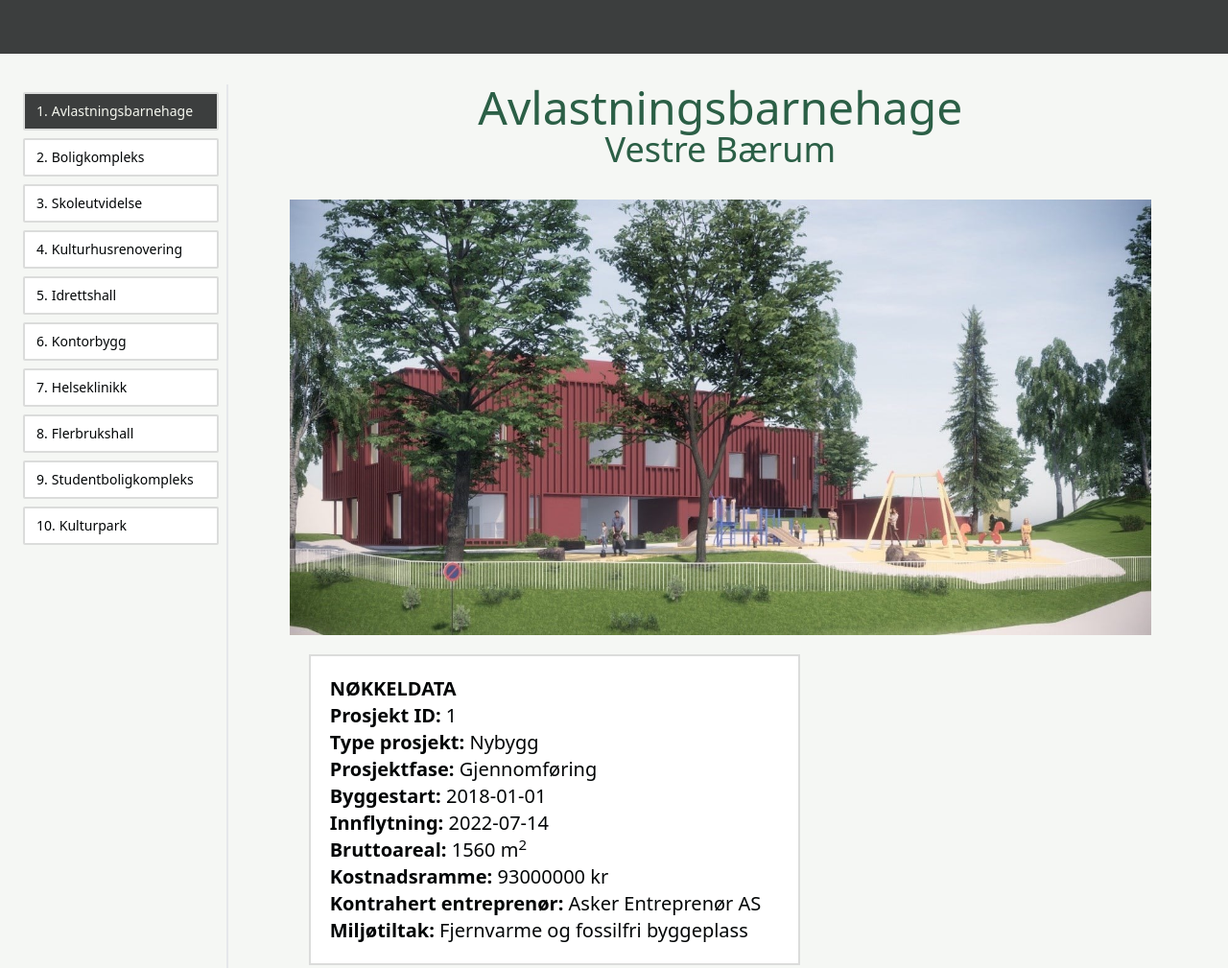
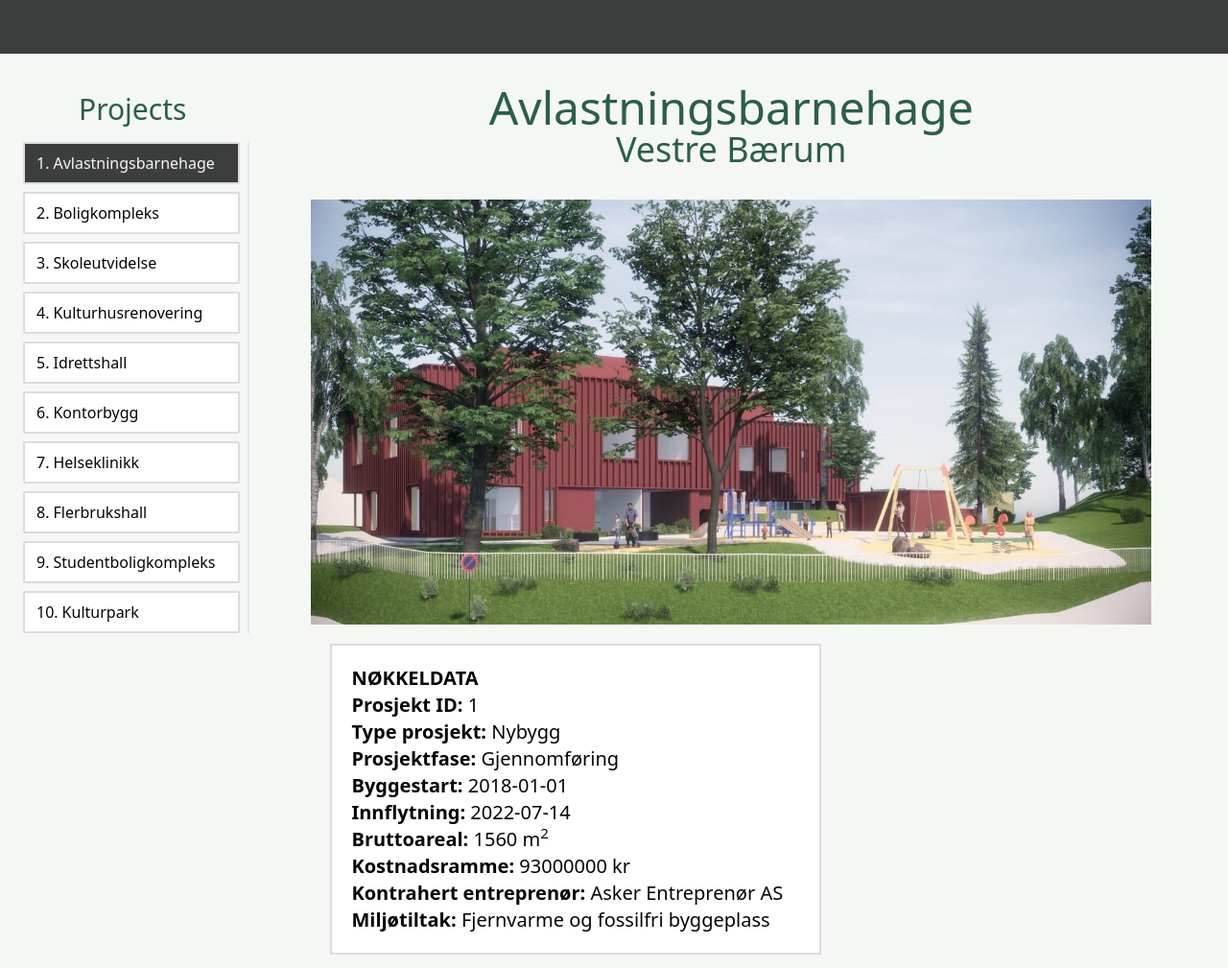
Before and after one commit to Jomerjom/Eiendomsprosjekt_manager, a website with bundled scripts: page src/index.html in a window 1280 px wide. Shown: the top 1009 px of the page at 96% size. Built offline with nearby package versions, Linux system fonts and the light colour scheme.

Commit message:
added sitebar title and adjusted text size on buttons

```diff
--- a/src/JS/createProjectList.js
+++ b/src/JS/createProjectList.js
@@ -43,8 +43,8 @@ export const createProjectList = () => {
             button.id = `project${property.id}${property.navn}`;
             button.className = "flex items-center flex-row justify-start text-left bg-[#FFFFFF] border-[#DBDCDB] border-2 rounded-sm p-2 m-2 hover:bg-[#3C3E3E] hover:text-[#F5F7EF] min-w-full active:scale-95 transition duration-150 ease-in-out";
             button.innerHTML = `
-                <p class="text-sm mx-1">${property.id}.</p>
-                <p class="text-sm">${property.navn}</p>
+                <p class="text-base mx-1">${property.id}.</p>
+                <p class="text-base">${property.navn}</p>
             `;
 
             // Add a click event listener to the button
--- a/src/index.html
+++ b/src/index.html
@@ -11,7 +11,10 @@
     <div id="header" class="w-full h-14 bg-[#3C3E3E]"></div>
     <!-- <div id="header" class="w-full h-14"></div> -->
     <main class="flex flex-row px-4 pt-8 justify-center">
-        <div id="projectList" class="pr-4 border-r-2"></div>
+        <div>
+            <h1 class="p-2 flex items-center flex-col justify-center text-center text-[#2B5F46] text-3xl h-">Projects</h1>
+            <div id="projectList" class="pr-4 border-r-2"></div>
+        </div>
         <div id="propertyCard" class="flex flex-col items-center px-16 max-w-screen-2xl"></div>
     </main>
 </body>
```
Also changed, not shown: dist/output.css.
